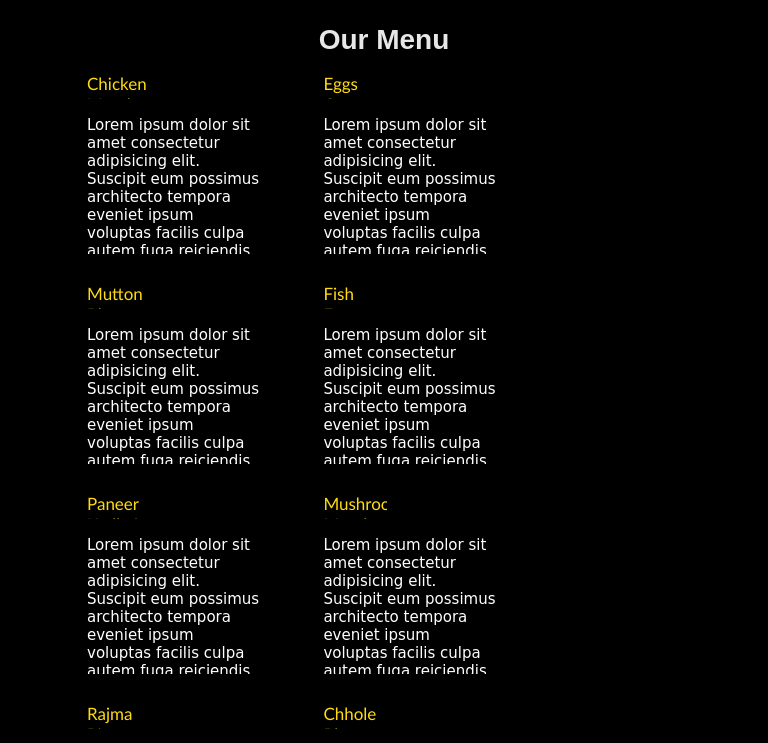
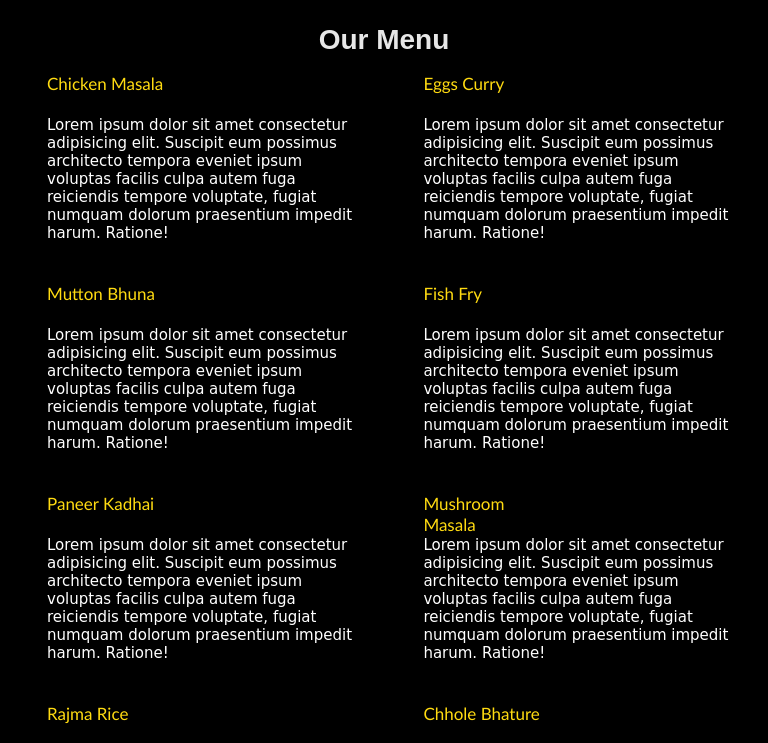
Before and after one commit to kumarvivek2018/Restaurant-Res-Divine, a plain HTML site: page index.html in a window 768 px wide. Shown: the part 112-855 px from the top of the page. Drawn offline with Linux system fonts and the light colour scheme.

Commit message:
Make UI responsive

```diff
--- a/css/style.css
+++ b/css/style.css
@@ -16,6 +16,9 @@ h1 {
     font-family: cursive;
     font-size: 4em;
     color: gold;
+    /* padding-left: 2px; */
+    padding-right: 18px;
+    padding-left: 17px;
 }
 
 h2 {
@@ -27,10 +30,13 @@ h2 {
     color: rgb(231, 231, 231);
 }
 
+.row {
+    width: 100%;
+}
 .menu {
-    width: 100%;
     padding: 40px;
     padding-top: 0px;
+    padding-left: 25px;
 }
 
 section {
@@ -42,7 +48,7 @@ section {
     width: 30%;
     height: 190px;
     float: left;
-    overflow-y: scroll;
+    overflow-y: auto;
 }
 
 .dish-name {
@@ -54,7 +60,8 @@ section {
     width: 40%;
     height: 33px;
     padding: 5px 15px;
-    overflow-y: auto;
+    padding-right: 0px;
+    overflow-y: visible;
     text-align: left;
     font-family: 'Gill Sans', 'Gill Sans MT', Calibri, 'Trebuchet MS', sans-serif;
     font-size: 1.7em;
@@ -67,3 +74,28 @@ section {
     font-size: 1.5em;
     color: white;
 }
+
+@media (min-width: 768px) and (max-width: 991px) {
+    .menu {
+        padding: 15px;
+        padding-top: 0px;
+        padding-left: 0px;
+    }
+
+    section {
+        width: 46%;
+        max-width: 100%;
+    }
+}
+
+@media (max-width: 767px) {
+    .menu {
+        padding: 25px;
+        padding-top: 0px;
+    }
+
+    section {
+        width: 100%;
+        margin-left: 0px;
+    }
+}
--- a/index.html
+++ b/index.html
@@ -10,8 +10,8 @@
         <h1>Welcome to Res Divine</h1>
 
         <h2>Our Menu</h2>
-        <div class="menu">
-            <div class="menu-container">
+        <div class="row">
+            <div class="menu">
                 <section id="item-1">
                     <p class="dish-name">Chicken Masala</p>
                     <p class="dish-description">Lorem ipsum dolor sit amet consectetur adipisicing elit. Suscipit eum possimus architecto tempora eveniet ipsum voluptas facilis culpa autem fuga reiciendis tempore voluptate, fugiat numquam dolorum praesentium impedit harum. Ratione!</p>
```
